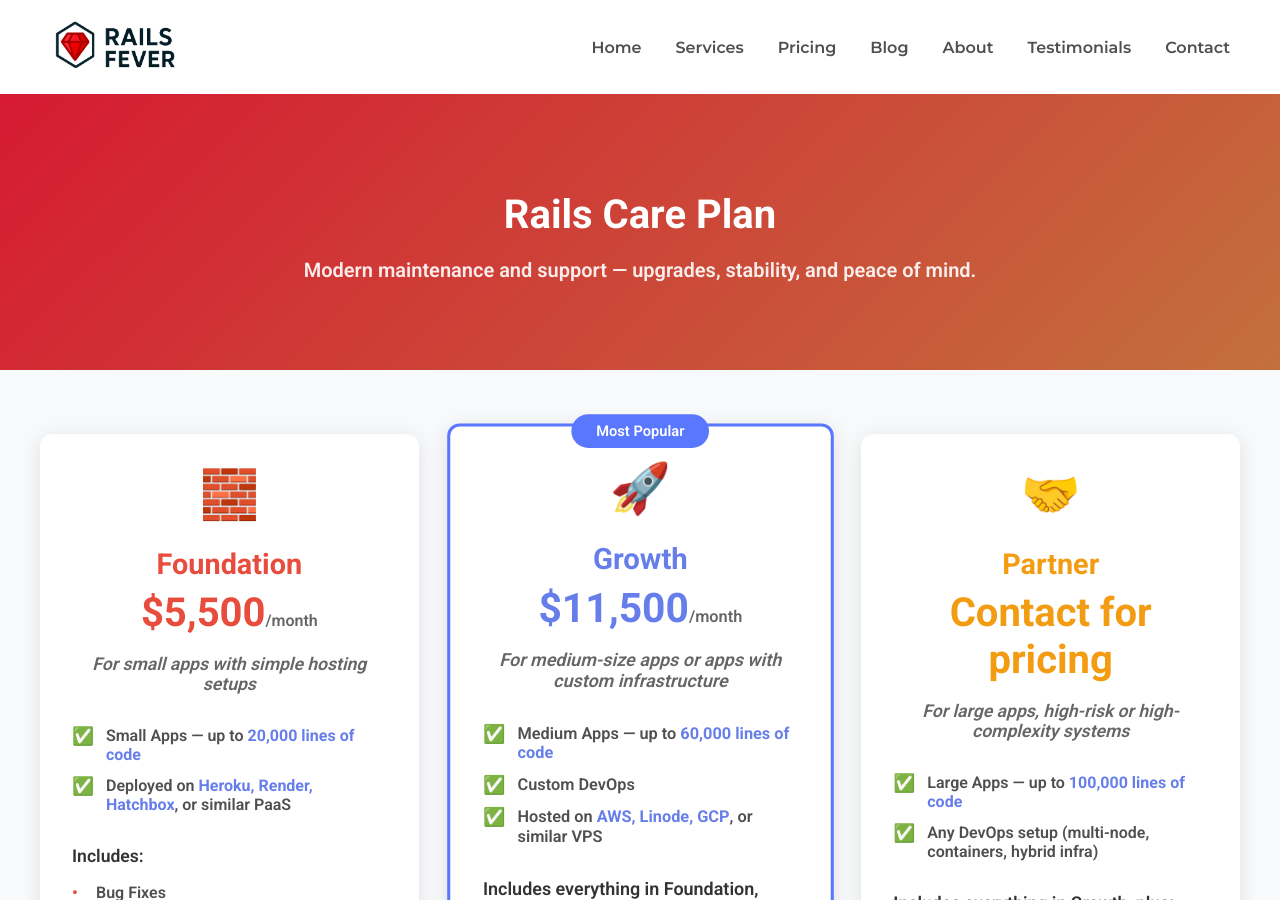
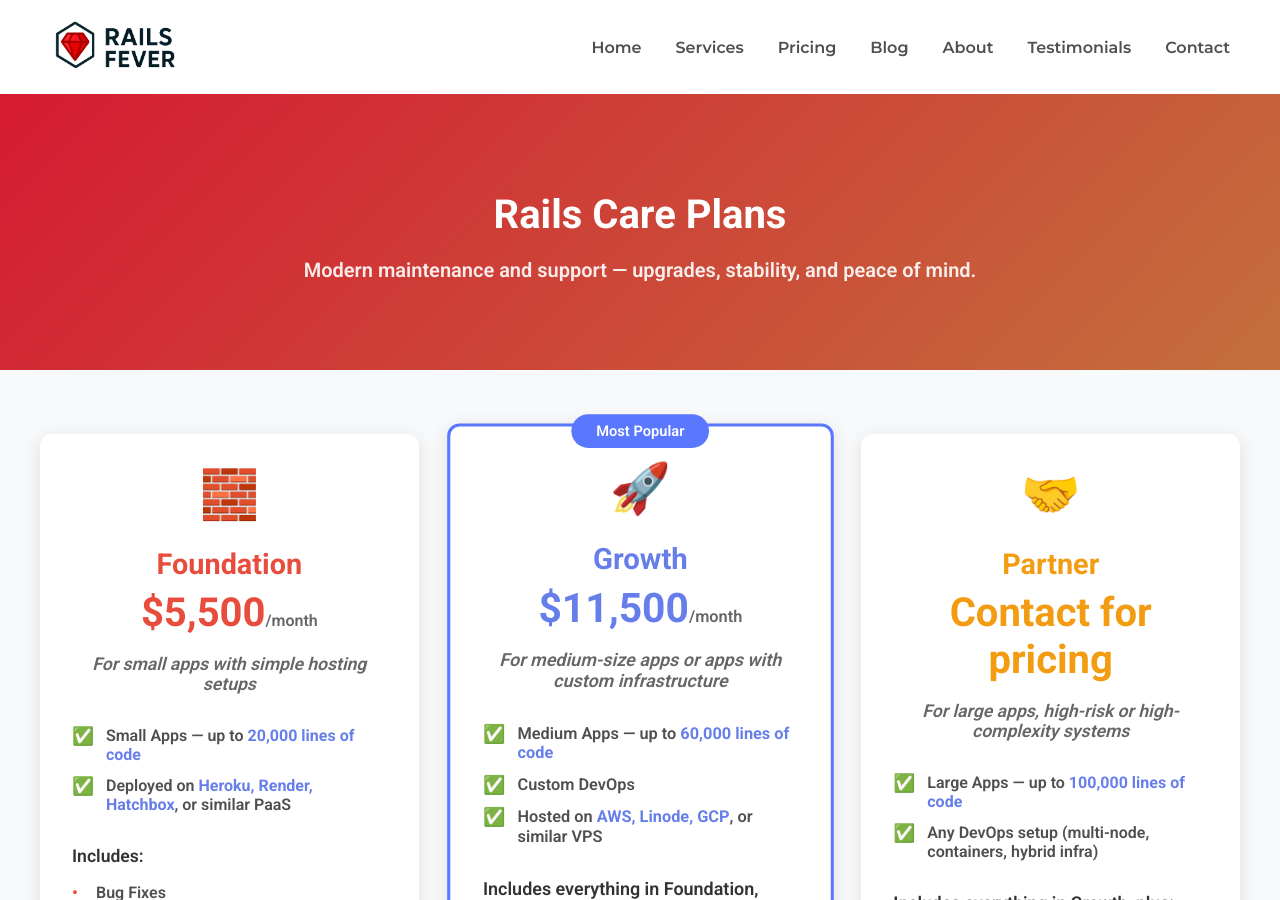
Before and after one commit to waleo/railsfever-05-2025, a Jekyll site: the page built from pricing.html, in a window 1280 px wide and 900 px high. Built offline with Jekyll 4.4.1, drawn with Linux system fonts in a browser that asks for light colours.

Commit message:
update hero to pluralize plans

```diff
--- a/pricing.html
+++ b/pricing.html
@@ -7,7 +7,7 @@ description: Modern maintenance and support for Ruby on Rails apps — upgrades,
 <main class="pricing-page">
   <section class="pricing-hero">
     <div class="container">
-      <h1>Rails Care Plan</h1>
+      <h1>Rails Care Plans</h1>
       <p class="hero-subtitle">Modern maintenance and support — upgrades, stability, and peace of mind.</p>
     </div>
   </section>
```
